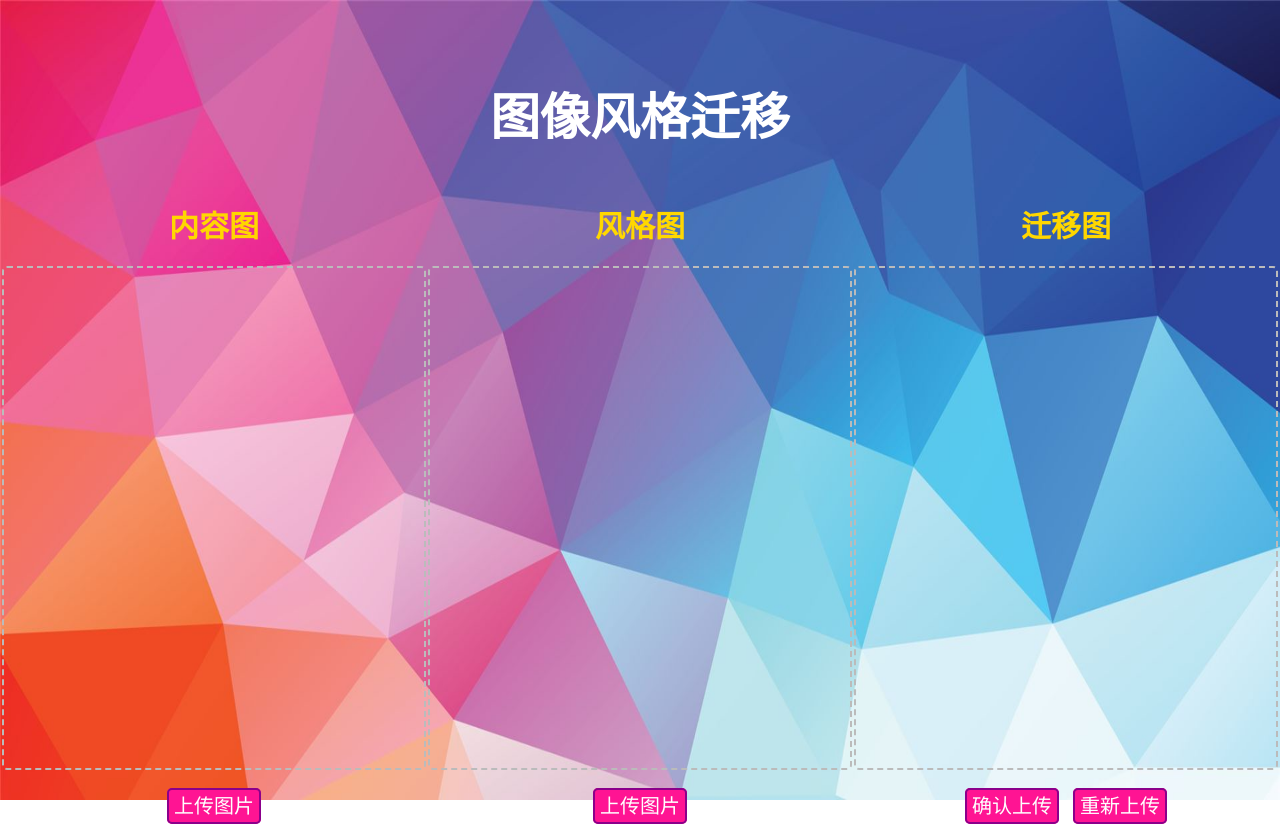
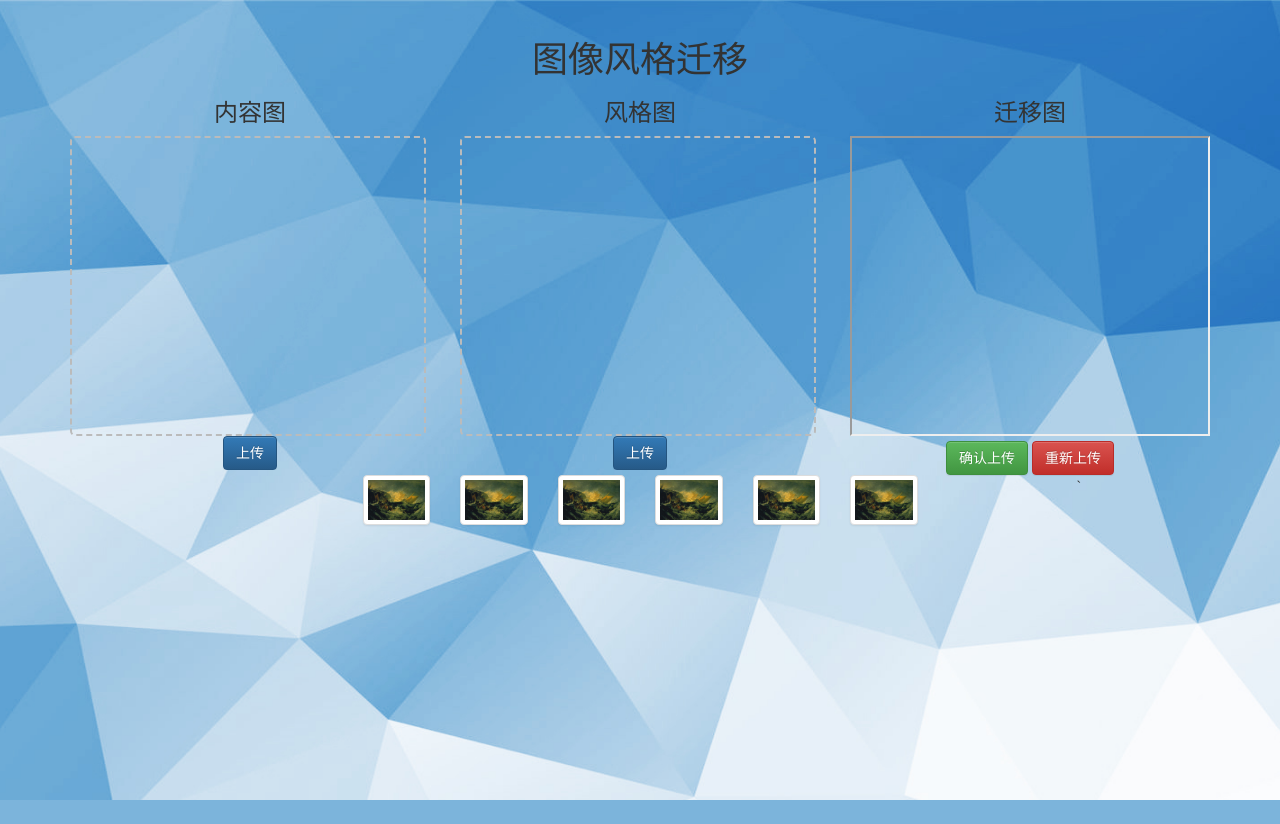
Before and after one commit to Marve1ous/NeuralStyle, a Flask app: page / in a window 1280 px wide. After the commit the page ends 800 px from the top, so only its background shows below. Run offline with Flask 2, Linux system fonts and the light colour scheme; some libraries are stand-ins or nearby versions.

Commit message:
使用bootstrap框架重写样式

```diff
--- a/templates/index.html
+++ b/templates/index.html
@@ -9,56 +9,40 @@
             padding: 0;
             text-align: center;
         }
-
-        html {
+        html{
             height: 100%;
             width: 100%;
-            background: url('../static/back.jpg') space;
-            background-size: 100% 100%;
+        }
+        body {
+            height: 100%;
+            width: 100%;
         }
 
-        h1 {
-            margin-top: 6%;
-            margin-bottom: 4%;
-            font-size: 50px;
-            color: white;
+        .bg {
+            float: left;
+            width: 100%;
+            background:url('../static/back.jpg') repeat center;
+            background-repeat: no-repeat;
+            background-position: center;
+            background-size: cover;
         }
-
-        div {
+        .bg-bulr{
+            -webkit-filter: blur(15px);
+            -moz-filter: blur(15px);
+            -o-filter: blur(15px);
+            -ms-filter: blur(15px);
+            filter: blur(15px);
+        }
+        #img1,#img2{
             border: 2px dashed #bbb;
             border-radius: 5px;
             text-align: center;
             color: #bbb;
-            height: 500px;
+            height: 300px;
             width: 99%;
             padding: 0;
             margin: 0;
         }
-
-        span {
-            border: 2px darkmagenta solid;
-            border-radius: 5px;
-            font-size: 20px;
-            color: white;
-            background-color: deeppink;
-            padding: 5px;
-        }
-
-        td {
-            padding-top: 18px;
-            padding-left: 0;
-            width: 30%;
-        }
-
-        th {
-            font-size: 30px;
-            color: gold;
-        }
-
-        iframe {
-            border: 0;
-        }
-
     </style>
     <script>
         function deal(id) {
@@ -68,69 +52,90 @@
                 var name = "img" + id[1];
                 var img = document.getElementById(name);
                 reader.onload = function () {
-                    img.innerHTML = `<img src=${this.result} width="100%" height="100%" alt="content"/>`
+                    img.innerHTML = `<img src=${this.result} width="100%" height="100%" alt="content" class="img-rounded"/>`
                 };
                 reader.readAsDataURL(f);
             }
         }
+
+        function loadFile(file){
+            $("#filename").html(file.name);
+        }
     </script>
-</head>
-<body>
-<h1>图像风格迁移</h1>
+    <script src="https://cdn.bootcss.com/jquery/3.2.1/jquery.slim.min.js" integrity="sha384-KJ3o2DKtIkvYIK3UENzmM7KCkRr/rE9/Qpg6aAZGJwFDMVNA/GpGFF93hXpG5KkN" crossorigin="anonymous"></script>
+    <!-- 最新版本的 Bootstrap 核心 CSS 文件 -->
+<link rel="stylesheet" href="https://cdn.jsdelivr.net/npm/bootstrap@3.3.7/dist/css/bootstrap.min.css" integrity="sha384-BVYiiSIFeK1dGmJRAkycuHAHRg32OmUcww7on3RYdg4Va+PmSTsz/K68vbdEjh4u" crossorigin="anonymous">
+
+<!-- 可选的 Bootstrap 主题文件（一般不用引入） -->
+<link rel="stylesheet" href="https://cdn.jsdelivr.net/npm/bootstrap@3.3.7/dist/css/bootstrap-theme.min.css" integrity="sha384-rHyoN1iRsVXV4nD0JutlnGaslCJuC7uwjduW9SVrLvRYooPp2bWYgmgJQIXwl/Sp" crossorigin="anonymous">
+
+<!-- 最新的 Bootstrap 核心 JavaScript 文件 -->
+<script src="https://cdn.jsdelivr.net/npm/bootstrap@3.3.7/dist/js/bootstrap.min.js" integrity="sha384-Tc5IQib027qvyjSMfHjOMaLkfuWVxZxUPnCJA7l2mCWNIpG9mGCD8wGNIcPD7Txa" crossorigin="anonymous"></script></head>
+<body class="bg">
+    <div class="container">
+        <div class="row">
+            <br><br>
+            <h1 style="margin: 0px">图像风格迁移</h1>
+        </div>
         <form action="upload" enctype="multipart/form-data" id="form1" method="POST" target="img">
-    <table border="0" width="100%">
-        <tbody>
-        <tr>
-            <th>内容图</th>
-            <th>风格图</th>
-            <th>迁移图</th>
-        </tr>
-        <tr>
-            <td>
+            <div class="row">
+                <div class="col-md-4">
+                    <h3>内容图</h3>
                     <div id="img1">
 
                     </div>
-            </td>
-            <td>
+                    <div class="file-container" style="display:inline-block;position:relative;overflow: hidden;vertical-align:middle">
+                        <button class="btn btn-primary fileinput-button" type="button">上传</button>
+                        <input type="file" id="f1" onchange="deal(this.id)" style="position:absolute;top:0;left:0;font-size:34px; opacity:0">
+                    </div>
+                </div>
+                <div class="col-md-4">
+                    <h3>风格图</h3>
                     <div id="img2">
 
                     </div>
-            </td>
-            <td>
+                    <div class="file-container" style="display:inline-block;position:relative;overflow: hidden;vertical-align:middle">
+                        <button class="btn btn-primary fileinput-button" type="button">上传</button>
+                        <input type="file" id="f2" onchange="deal(this.id)" style="position:absolute;top:0;left:0;font-size:34px; opacity:0">
+                    </div>
+                </div>
+                <div class="col-md-4">
+                    <h3>迁移图</h3>
                     <div >
-                    <iframe id="fram" name="img" width="100%" height="100%" scrolling="no">
+                        <iframe id="fram" name="img" width="100%" height="300px" scrolling="no">
                         </iframe>
+                        <span  class="btn btn-success">确认上传</span>
+                        <input hidden type="submit" value="上传"/>
+                        <span  class="btn btn-danger">重新上传</span>
+                        <input hidden type="reset" value="重新上传"/>
                     </div>
-            </td>
-        </tr>
-        <tr>
-            <td>
-                <label>
-                    <span>上传图片</span>
-                    <input accept="image/*" hidden id="f1" name="file1" required type="file" onchange="deal(this.id)"/>
-                </label>
-            </td>
-            <td>
-                <label>
-                    <span>上传图片</span>
-                    <input accept="image/*" hidden id="f2" name="file2" required type="file" onchange="deal(this.id)"/>
-                </label>
-            </td>
-            <td>
-                <label style="margin-right: 10px">
-                    <span>确认上传</span>
-                    <input hidden type="submit" value="上传"/>
-                </label>
-                <label>
-                    <span>重新上传</span>
-                    <input hidden type="reset" value="重新上传"/>
-                </label>
-            </td>
-        </tr>
-        </tbody>
-    </table>
+                </div>
+            </div>
         </form>
-
-
+        <div class="row">
+            <div class="col-md-3">
+            </div>
+            <div class="col-md-1">
+                <a href="#" class="thumbnail" onclick="deal(1)"><img src="../style/style1.jpg"></a>
+            </div>
+            <div class="col-md-1">
+                <a href="#" class="thumbnail" onclick="deal(1)"><img src="../style/style1.jpg"></a>
+            </div>
+            <div class="col-md-1">
+                <a href="#" class="thumbnail" onclick="deal(1)"><img src="../style/style1.jpg"></a>
+            </div>
+            <div class="col-md-1">
+                <a href="#" class="thumbnail" onclick="deal(1)"><img src="../style/style1.jpg"></a>
+            </div>
+            <div class="col-md-1">
+                <a href="#" class="thumbnail" onclick="deal(1)"><img src="../style/style1.jpg"></a>
+            </div>
+            <div class="col-md-1">
+                <a href="#" class="thumbnail" onclick="deal(1)"><img src="../style/style1.jpg"></a>
+            </div>
+            <div class="col-md-3">
+            </div>
+        `</div>
+    </div>
 </body>
 </html>
```
Also changed, not shown: static/back.jpg. Lines whose indentation alone changed are shown as unchanged.
